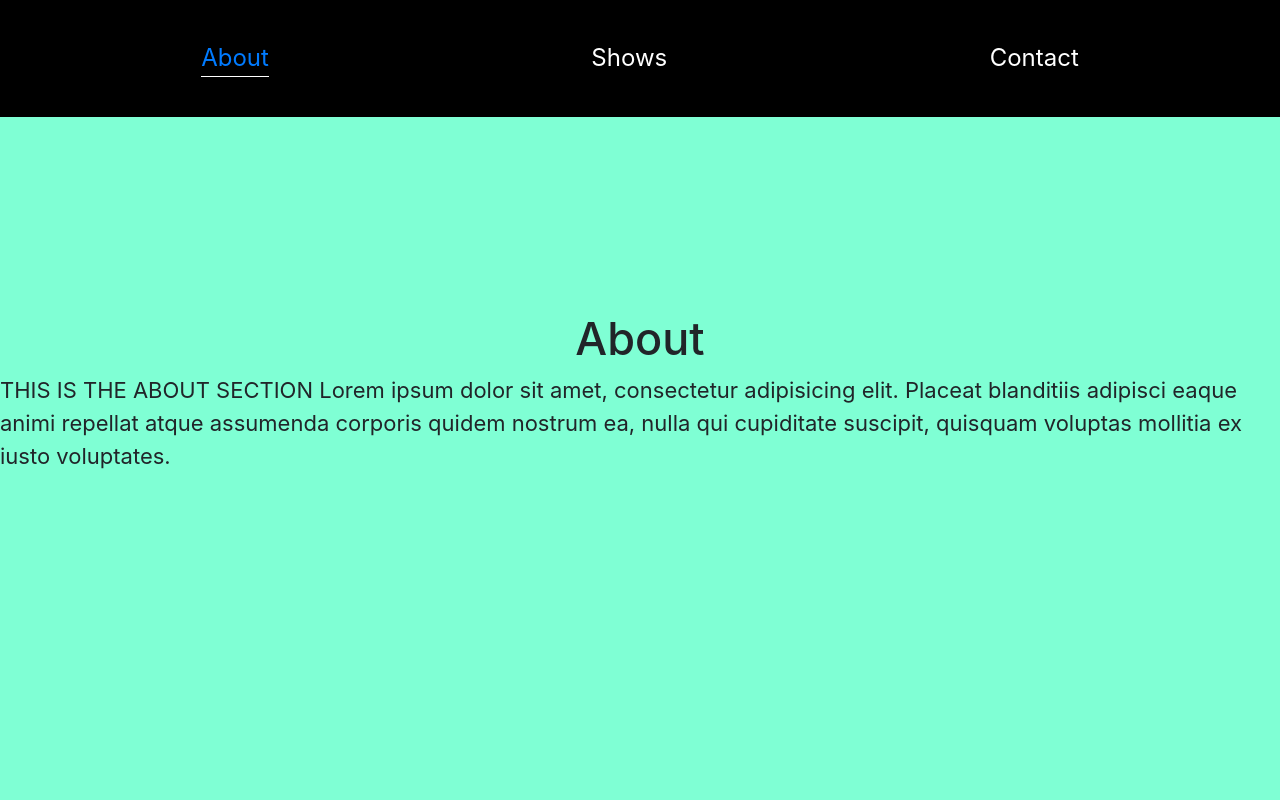
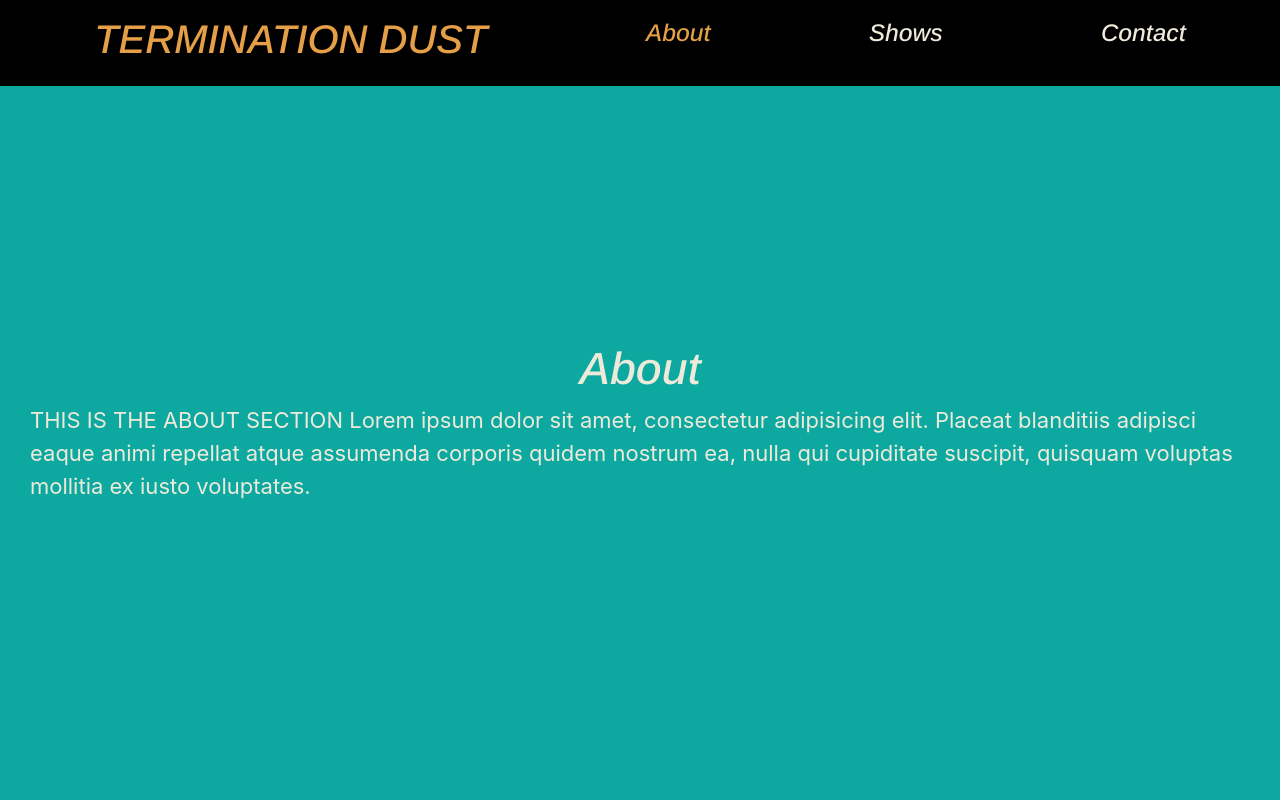
Before and after one commit to Matthewharrisak/term-dust, a React (Create React App) app in the folder term-dust/: page / in a window 1280 px wide. Shown: the top 800 px of the page. Built offline with nearby package versions, Linux system fonts and the light colour scheme.

Commit message:
google fonts Arimo imported, some styling color tests added

```diff
--- a/term-dust/public/index.html
+++ b/term-dust/public/index.html
@@ -23,7 +23,10 @@
       Unlike "/favicon.ico" or "favicon.ico", "%PUBLIC_URL%/favicon.ico" will
       work correctly both with client-side routing and a non-root public URL.
       Learn how to configure a non-root public URL by running `npm run build`.
+
     -->
+    <link rel="preconnect" href="https://fonts.gstatic.com">
+    <link href="https://fonts.googleapis.com/css2?family=Arimo:ital,wght@1,500&display=swap" rel="stylesheet">
     <title>Termination Dust</title>
   </head>
   <body>
--- a/term-dust/src/App.css
+++ b/term-dust/src/App.css
@@ -1,3 +1,8 @@
 Body {
 background-color: #66a6a1;
+
 }
+
+h1{
+  font-family: 'Arimo', sans-serif;
+}
--- a/term-dust/src/Components/About/About.js
+++ b/term-dust/src/Components/About/About.js
@@ -4,7 +4,9 @@
 import Wrapper from '../Wrapper/Wrapper';
 
 const AboutStyled = styled.div`
-  background-color: aquamarine;
+  background-color: rgb(13, 169, 161);
+  color: rgb(238, 234, 218);
+  padding: 30px;
   .active {
     border-bottom: 1px solid white;
   }
--- a/term-dust/src/Components/Contact/Contact.js
+++ b/term-dust/src/Components/Contact/Contact.js
@@ -3,7 +3,10 @@
 
 import Wrapper from '../Wrapper/Wrapper';
 
-const ContactStyled = styled.div`background-color: yellow;`;
+const ContactStyled = styled.div`
+background-color: rgb(13, 169, 161);
+color: rgb(238, 234, 218);
+padding: 30px;`;
 
 export default function Contact() {
   return (
--- a/term-dust/src/Components/Navbar/NavBar.js
+++ b/term-dust/src/Components/Navbar/NavBar.js
@@ -11,16 +11,18 @@
   width: 100%;
   .header {
     background: black;
-    padding: 40px;
+    padding: 15px;
     display: flex;
     justify-content: space-around;
     margin: 0;
-    color: white;
+    color: rgb(238, 234, 218);
+    font-family: 'Arimo', sans-serif;
     * {
       cursor: pointer;
+      color: rgb(229, 159, 70);
     }
     .active {
-      border-bottom: 1px solid white;
+      // border-bottom: 1px solid white;
     }
   }
   .scrolling-buttons {
@@ -33,6 +35,7 @@
   return (
     <NavbarStyled>
       <div className="header">
+        <h1>TERMINATION DUST</h1>
         <Link activeClass="active" to="about" spy={true} smooth={true} duration={1000}>
           About
         </Link>
--- a/term-dust/src/Components/Shows/Shows.js
+++ b/term-dust/src/Components/Shows/Shows.js
@@ -3,7 +3,10 @@
 
 import Wrapper from '../Wrapper/Wrapper';
 
-const ShowsStyled = styled.div`background-color: salmon;`;
+const ShowsStyled = styled.div`
+background-color: rgb(229, 159, 70);
+color: rgb(238, 234, 218);
+padding: 30px;`;
 
 export default function Shows() {
   return (
```
